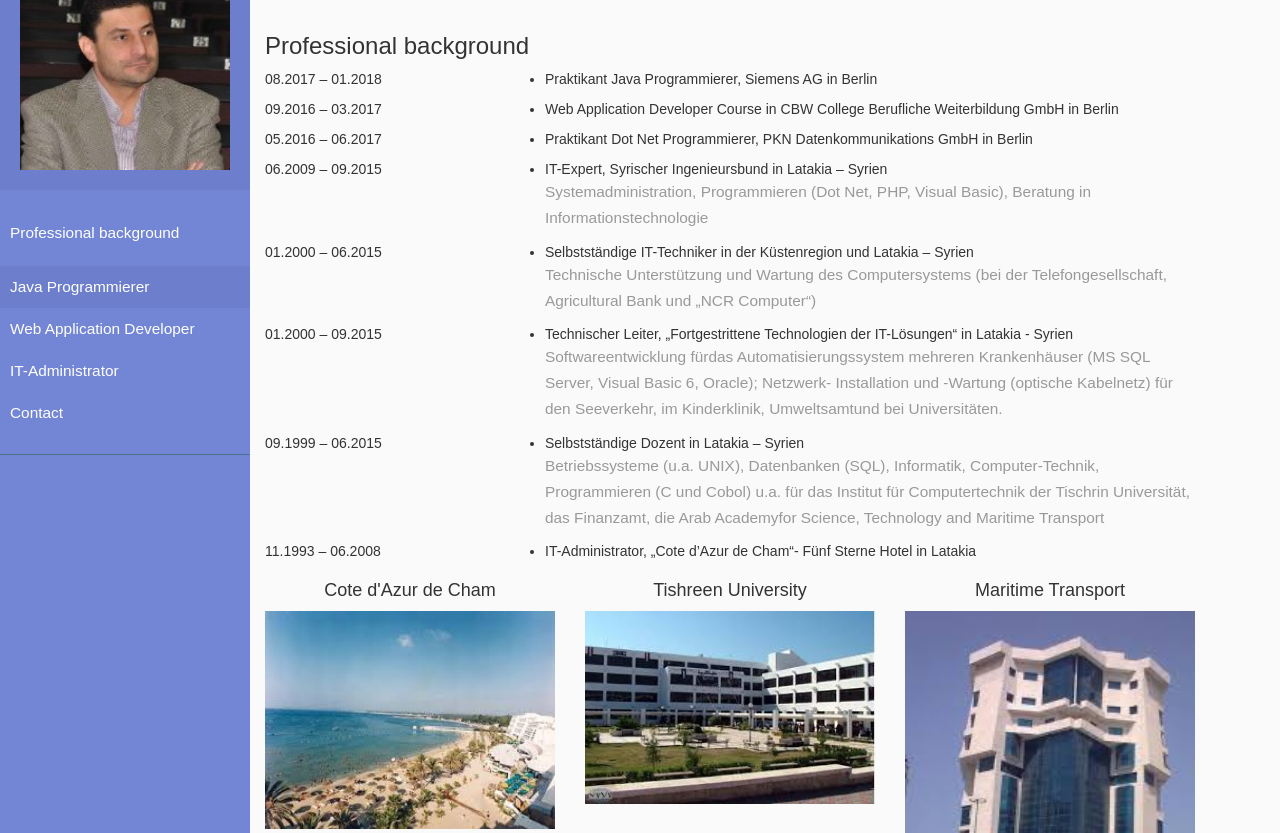
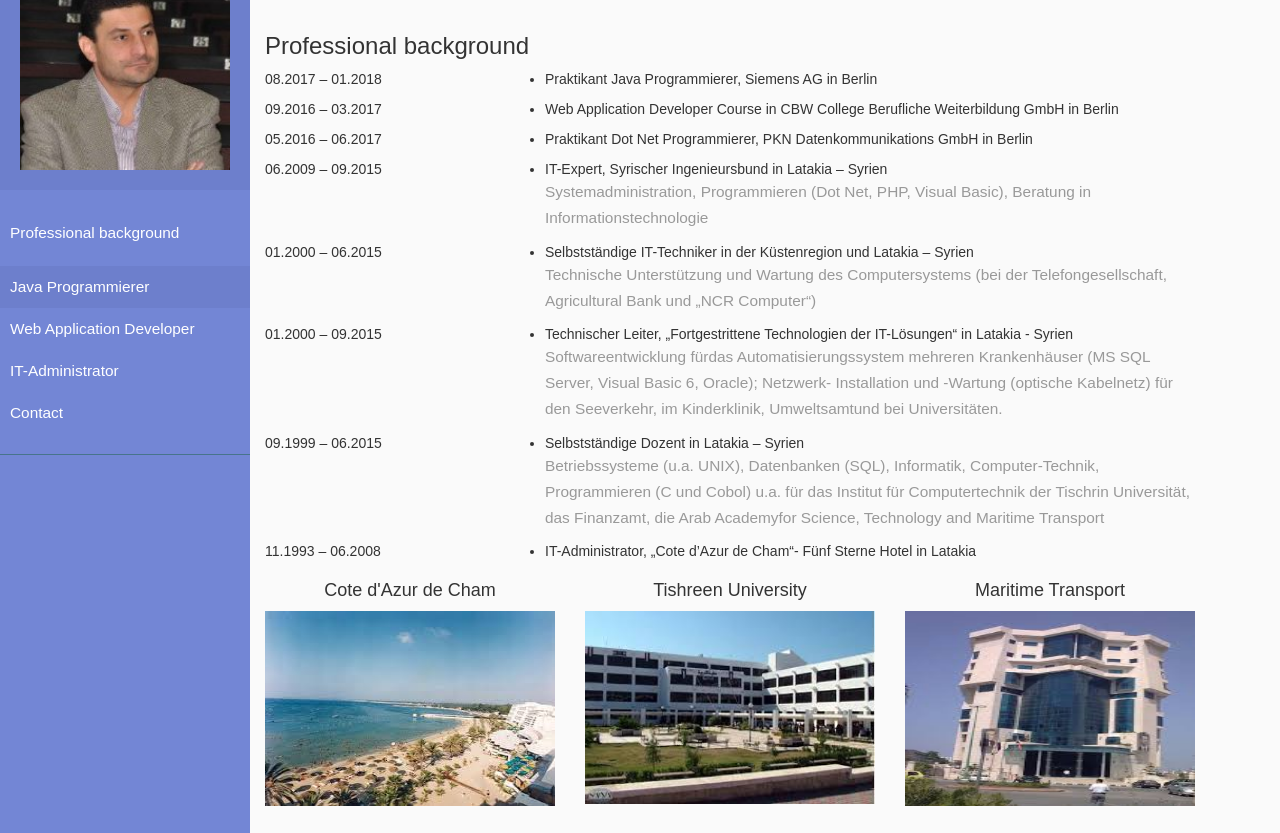
Before and after one commit to hamidkreaa/Build_a_Portfolio_Site, a plain HTML site: page Index.html in a window 1280 px wide. Shown: the part 100-933 px from the top of the page. Drawn offline with nearby package versions, Linux system fonts and the light colour scheme.

Commit message:
Add max height to container img

```diff
--- a/css/custom.css
+++ b/css/custom.css
@@ -23,7 +23,11 @@ a, a:hover, a:focus {
 
 img {
 	width: 100%;
-	height: 100%;
+}
+
+.container img {
+    width: 100%;
+    max-height: 195px;
 }
 
 .navbar {
```
